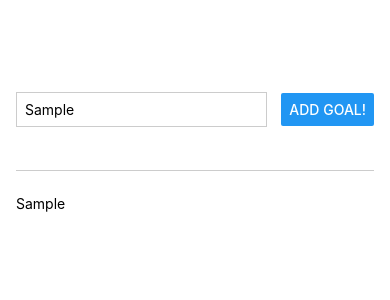
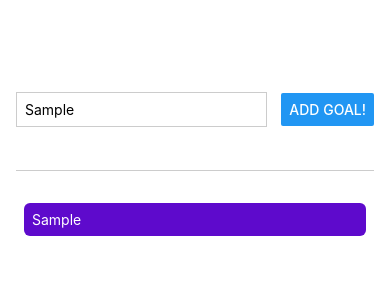
Before and after one commit to elizamthomas1994/react-native-goal-tracker, a React Native app: screen / in a window 390 px wide. Both pictures are taken after typing "Sample" into the empty fields and a click on the button "ADD GOAL!". Shown: the top 300 px of the page. Built offline with nearby package versions, Linux system fonts and the light colour scheme.

Commit message:
Added item styling for goal list

```diff
--- a/App.js
+++ b/App.js
@@ -26,7 +26,11 @@
         <Button title="Add Goal!" onPress={addGoalHandler} />
       </View>
       <View style={styles.goalsContainer}>
-        { courseGoals.map((goal) => <Text key={goal}>{goal}</Text>)}
+        {courseGoals.map((goal) => (
+          <View key={goal} style={styles.goalItem}>
+            <Text style={styles.goalText}>{goal}</Text>
+          </View>
+        ))}
       </View>
     </View>
   );
@@ -56,5 +60,14 @@
   },
   goalsContainer: {
     flex: 5
+  },
+  goalItem: {
+    margin: 8,
+    padding: 8,
+    borderRadius: 6,
+    backgroundColor: '#5e0acc',
+  },
+  goalText: {
+    color: 'white'
   }
 });
```
